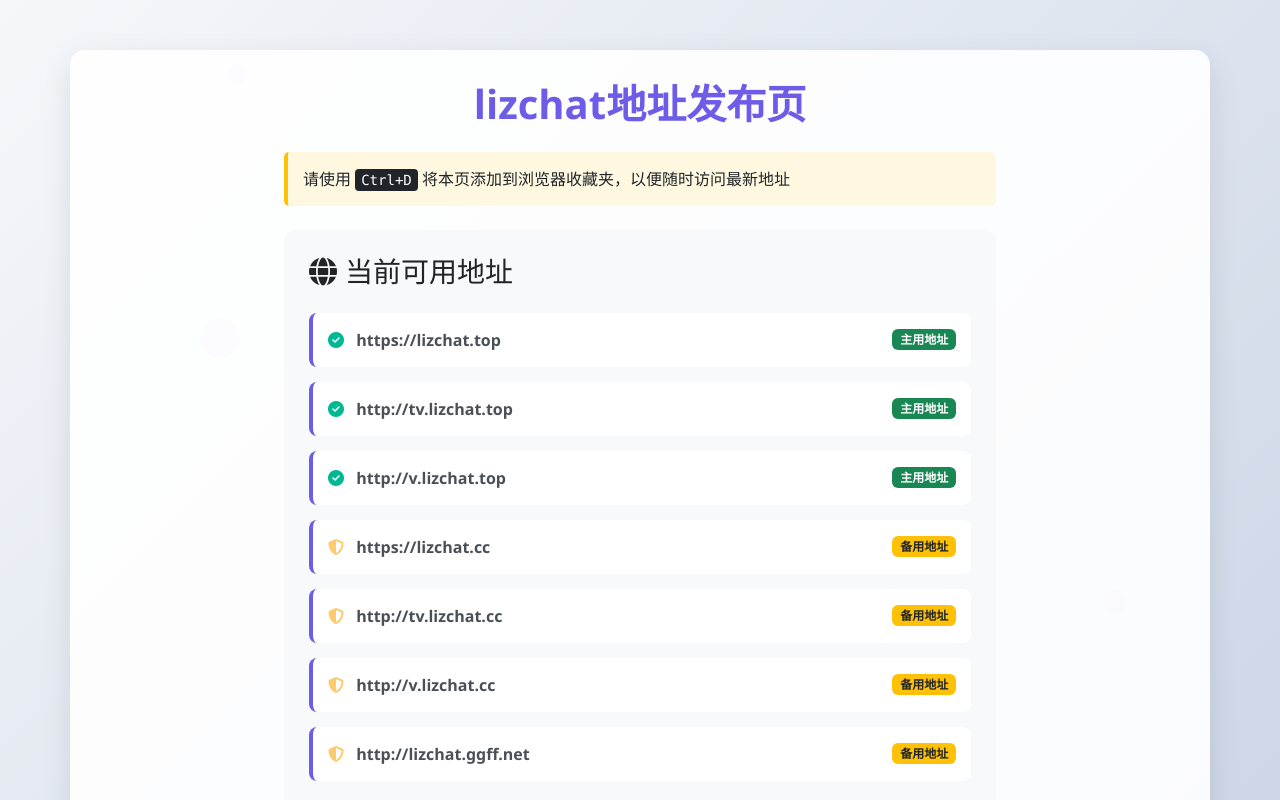
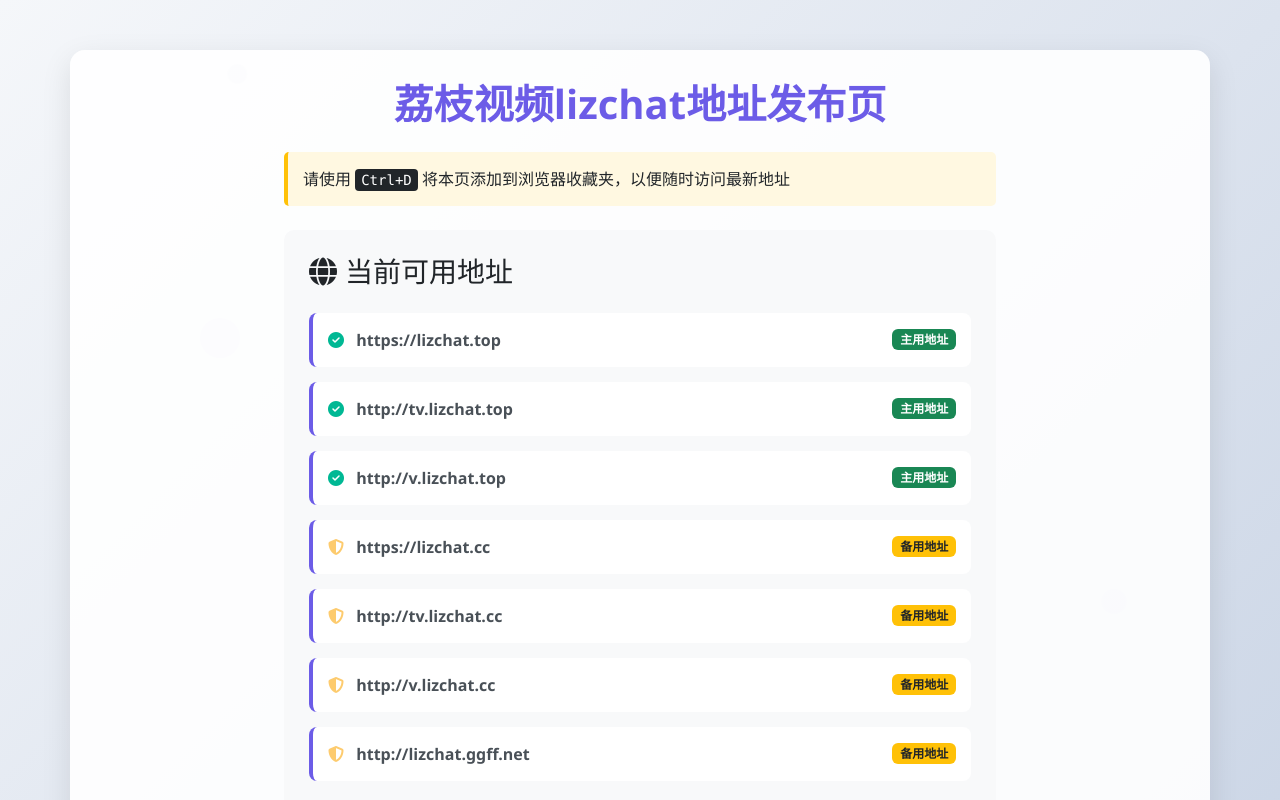
Before and after one commit to lizchat/lizchat.github.io, a plain HTML site: page index.html in a window 1280 px wide. Shown: the top 800 px of the page. Drawn offline with nearby package versions, Linux system fonts and the light colour scheme.

Commit message:
Update index.html

```diff
--- a/index.html
+++ b/index.html
@@ -3,8 +3,8 @@
 <head>
     <meta charset="utf-8">
     <meta name="viewport" content="width=device-width, initial-scale=1, shrink-to-fit=no">
-    <title>lizchat地址发布</title>
-    <meta name="keywords" content="lizchat发布页,lizchat最新地址,lizchat网址多少">
+    <title>荔枝视频lizchat地址发布</title>
+    <meta name="keywords" content="荔枝视频lizchat发布页,荔枝视频lizchat最新地址,荔枝视频lizchat网址多少">
 
     <!-- Bootstrap CSS -->
     <link href="https://cdn.jsdelivr.net/npm/bootstrap@5.3.0/dist/css/bootstrap.min.css" rel="stylesheet">
@@ -153,7 +153,7 @@
                         <i class="fas fa-comments"></i>
                     </div>
 					-->
-                    <h1 class="mb-4">lizchat地址发布页</h1>
+                    <h1 class="mb-4">荔枝视频lizchat地址发布页</h1>
                 </div>
 
                 <div class="important-note mb-4">
```
